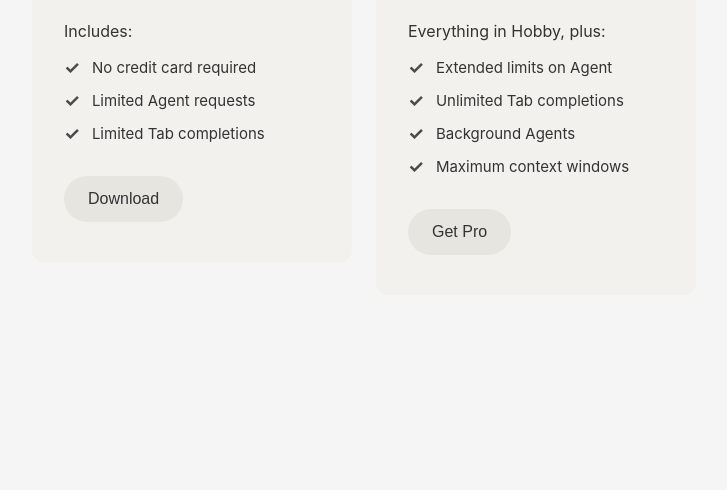
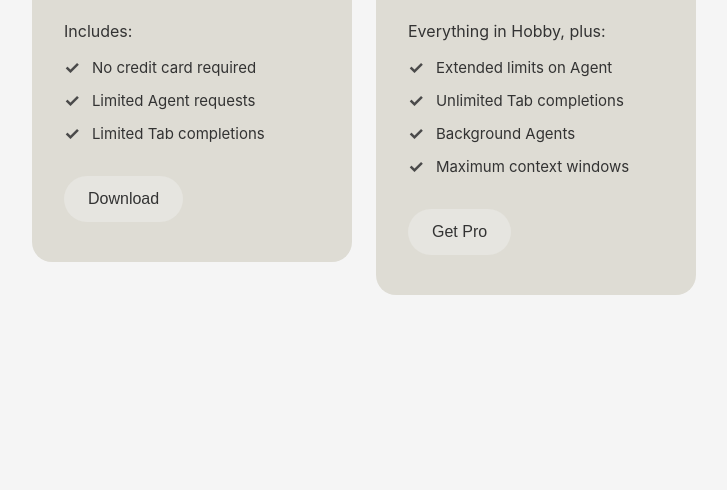
Before and after one commit to Peyton-Ashcraft/First-Git-Cool-Project, a plain HTML site: page index.html in a window 1280 px wide. Shown: the part 310-800 px from the top of the page, without its empty margins (276-1003 px from the left). Drawn offline with Linux system fonts and the light colour scheme.

Commit message:
Changed Card Radius and Background
Adjusted background color and rounded corners for a more dense shape to our card.

```diff
--- a/styles.css
+++ b/styles.css
@@ -24,8 +24,8 @@ body {
 }
 
 .card {
-    background-color: #f2f1ed;
-    border-radius: 12px;
+    background-color: #dedcd4;
+    border-radius: 20px;
     padding: 40px 32px;
     width: 320px;
     flex-shrink: 0;
```
